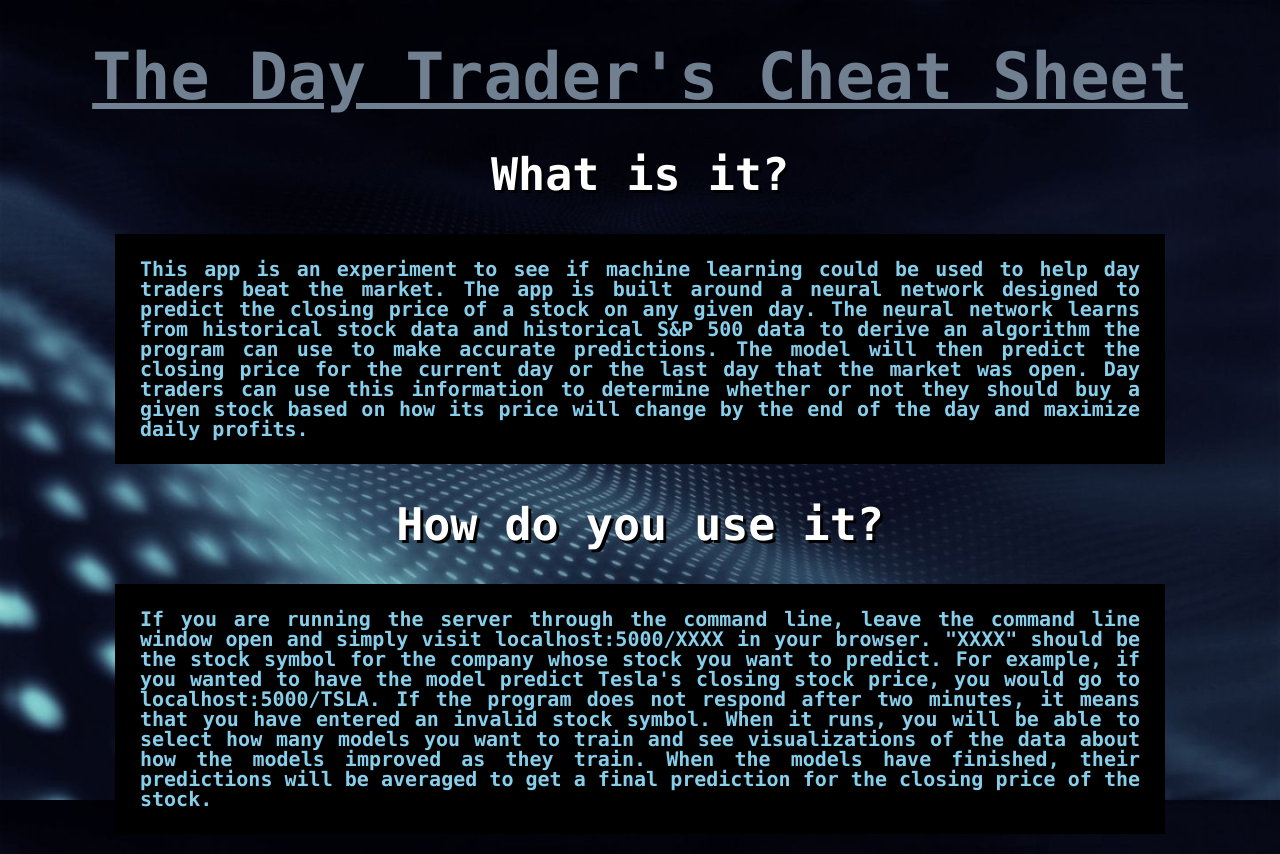
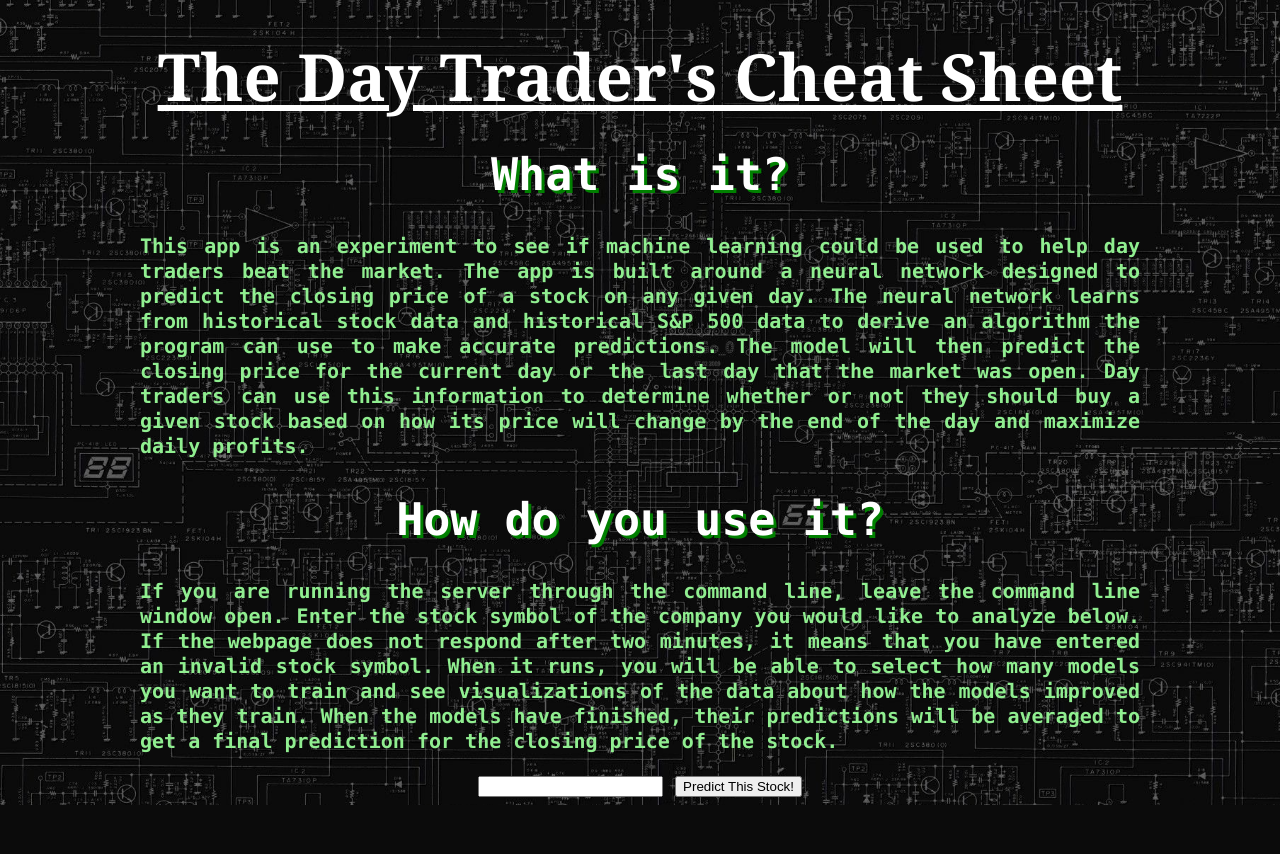
Before and after one commit to Sahir1234/day-trader-cheat-sheet, a Flask app: page / in a window 1280 px wide. After the commit the page ends 805 px from the top, so only its background shows below. Run offline with Flask 2, Linux system fonts and the light colour scheme; parts of the project's set-up code (start-up, migrations or seed data) failed here and were passed over.

Commit message:
PP integrated to Flask

```diff
--- a/app.py
+++ b/app.py
@@ -1,5 +1,5 @@
 import sys
-from flask import Flask,render_template,url_for,request
+from flask import Flask,render_template,url_for,request, redirect
 from alpha_vantage.timeseries import TimeSeries
 from modules.preprocessor import Preprocessor
 from modules.model import Model
@@ -11,31 +11,37 @@ app = Flask(__name__)
 def home():
     return render_template('index.html')
 
+@app.route('/', methods=['POST'])
+def get_company():
+    company = request.form['company']
+    return redirect('/' + company)
+
 @app.route('/<company>')
-def analyze(company):
+def get_data(company):
+
     ts = TimeSeries(key='G55XFTEJRRNFT53F', output_format='pandas')
     data, __ = ts.get_daily(symbol=company, outputsize='full')
     index_data, __ = ts.get_daily(symbol='INX', outputsize='full')
-    return company
+    print('DATA RETRIEVED!')
+
+    prep = Preprocessor(data, index_data)
+    prep.append_SP_data()
+    prep.remove_nulls()
+    prep.split_date_features()
+    prep.convert_data_types()
+
+    X_pred = prep.remove_current_data()
+    x, y = prep.get_data()
+
+    return render_template('page.html', company=company)
+
+@app.route('/<company>', methods=['POST'])
+def analyze(company):
+    count = request.form['count']
+    return count
 
 if __name__ == '__main__':
     app.run(debug=True, use_reloader=False)
-
-print('DATA RETRIEVED!')
-
-prep = Preprocessor(data, index_data)
-prep.append_SP_data()
-prep.remove_nulls()
-prep.split_date_features()
-prep.convert_data_types()
-
-response = str(input('Plot Stock Data? (y/n) : '))
-
-if(response == 'y'):
-    prep.plot_data(company)
-
-X_pred = prep.remove_current_data()
-x, y = prep.get_data()
 
 #########################################
 #
@@ -45,25 +51,25 @@ x, y = prep.get_data()
 
 count = int(input('How Many Models Would You Like to Train? '))
 
-prediction_history=[]
+predictions=[]
+errors=[]
 
 for i in range(0,count):
 
     print('Constructing Model...')
     reg = Model(len(x.columns))
 
-    loss_history, prediction_history = reg.train(x, y, X_pred)
+    loss_history, prediction_history, rmse = reg.train(x, y, X_pred)
 
-    response = str(input('Plot Loss Data? (y/n) : '))
-
-    if(response == 'y'):
-        reg.plot_loss(loss_history)
-        reg.plot_prediction_history(prediction_history)
+    reg.plot_loss(loss_history)
+    reg.plot_predictions(prediction_history)
 
     Y_pred = reg.predict(X_pred)
-    prediction_history.append(Y_pred)
+    predictions.append(Y_pred)
+    errors.append(rmse)
 
-true_prediction = sum(prediction_history)/len(prediction_history)
+true_prediction = sum(predictions)/len(predictions)
+true_error = sum(errors)/len(errors)
 
 print(prediction_history)
 print('')
@@ -71,3 +77,4 @@ print('********************')
 print('TRUE PREDICTION: ' + str(true_prediction))
 print('********************')
 print('')
+print('True Error: ' + str(true_error))
--- a/modules/model.py
+++ b/modules/model.py
@@ -70,7 +70,7 @@ class Model (object):
         print('ROOT MEAN SQUARED ERROR: ' + str(rmse))
         print('*****')
 
-        return loss_history, prediction_history
+        return loss_history, prediction_history, rmse
 
     def plot_loss(self, loss_history):
 
@@ -80,12 +80,12 @@ class Model (object):
         plt.ylabel('Loss')
         plt.show()
 
-    def plot_prediction_history(self, prediction_history):
+    def plot_predictions(self, prediction_history):
 
         plt.plot(prediction_history)
         plt.title('Model Prediction History')
         plt.xlabel('Epoch')
-        plt.ylabel('Prediction')
+        plt.ylabel('Predictions')
         plt.show()
 
 
--- a/static/style.css
+++ b/static/style.css
@@ -6,6 +6,7 @@ html {
   text-align: center;
   line-height: 1.0;
   font-family: "Lucida Console", Monaco, monospace;
+  color: white;
 }
 
 body {
@@ -17,16 +18,15 @@ body {
 
 h1 {
   width: auto;
-  color: slategray;
   font-size: 3.25em;
   text-decoration: underline;
+  font-family: Georgia, Helvetica, serif;
 }
 
 h2 {
   width: auto;
-  color: white;
   font-size: 2.25em;
-  text-shadow: 3px 3px black;
+  text-shadow: 3px 3px green;
 }
 
 p {
@@ -35,7 +35,6 @@ p {
   margin-right: auto;
   max-width: 1000px;
   text-align: justify;
-  color: skyblue;
-  background-color: black;
-  padding: 25px;
+  color: lightgreen;
+  line-height: 1.25em;
 }
--- a/templates/index.html
+++ b/templates/index.html
@@ -41,15 +41,18 @@
 
   <p>
     If you are running the server through the command line, leave the command line
-    window open and simply visit localhost:5000/XXXX in your browser. "XXXX" should
-    be the stock symbol for the company whose stock you want to predict. For example,
-    if you wanted to have the model predict Tesla's closing stock price, you would go
-    to localhost:5000/TSLA. If the program does not respond after two minutes, it means
-    that you have entered an invalid stock symbol. When it runs, you will be able to select
-    how many models you want to train and see visualizations of the data about how the models
-    improved as they train. When the models have finished, their predictions will be averaged
+    window open. Enter the stock symbol of the company you would like to analyze below.
+    If the webpage does not respond after two minutes, it means that you have entered an
+    invalid stock symbol. When it runs, you will be able to select how many models you want to train
+    and see visualizations of the data about how the models improved as they train.
+    When the models have finished, their predictions will be averaged
     to get a final prediction for the closing price of the stock.
   </p>
+
+  <form method="POST">
+    <input name="company">
+    <input type="submit" value="Predict This Stock!">
+  </form>
 
 
 </body>
```
Also changed, not shown: templates/page.html (added, +42 -0 lines), static/background.jpg.
